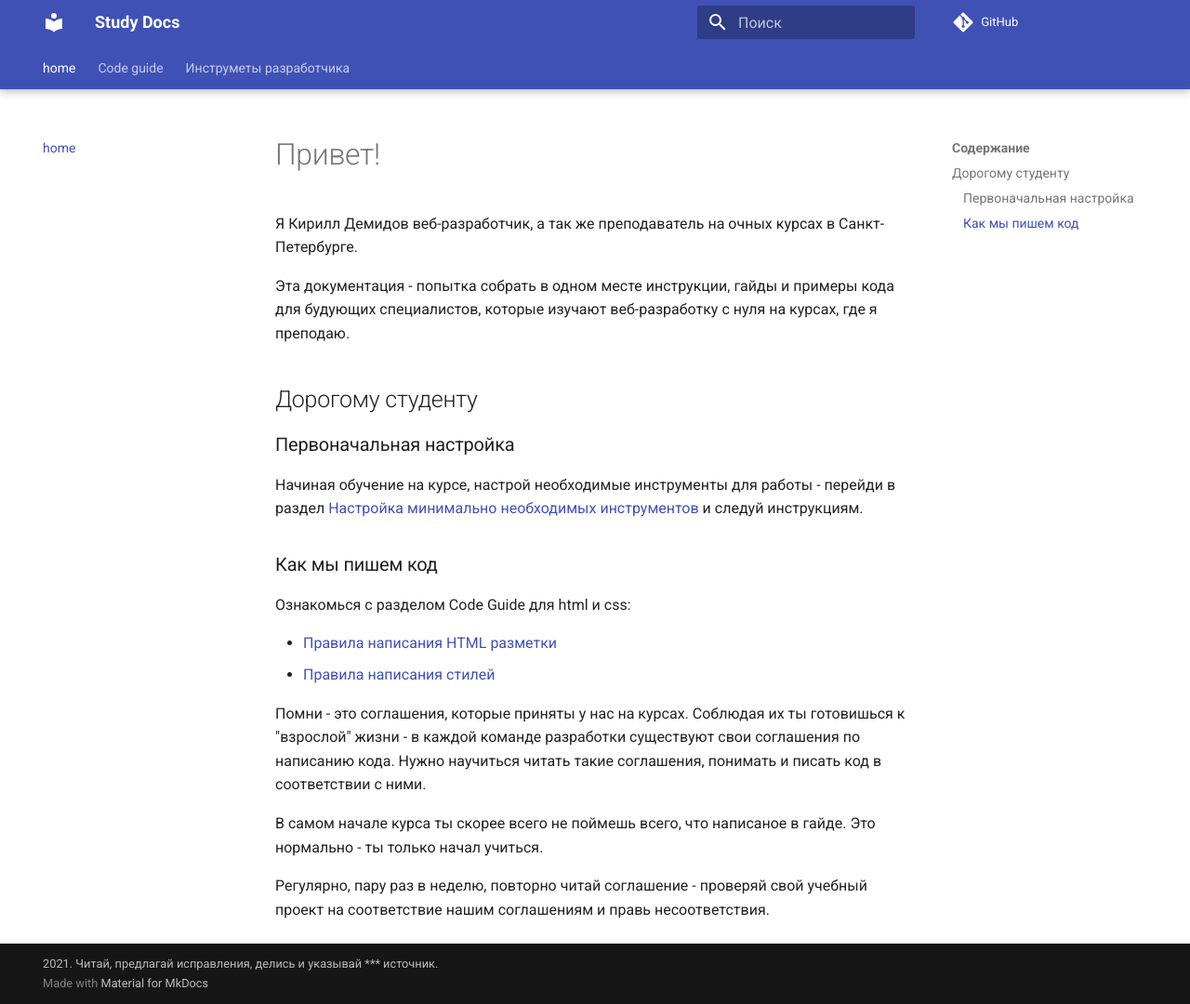
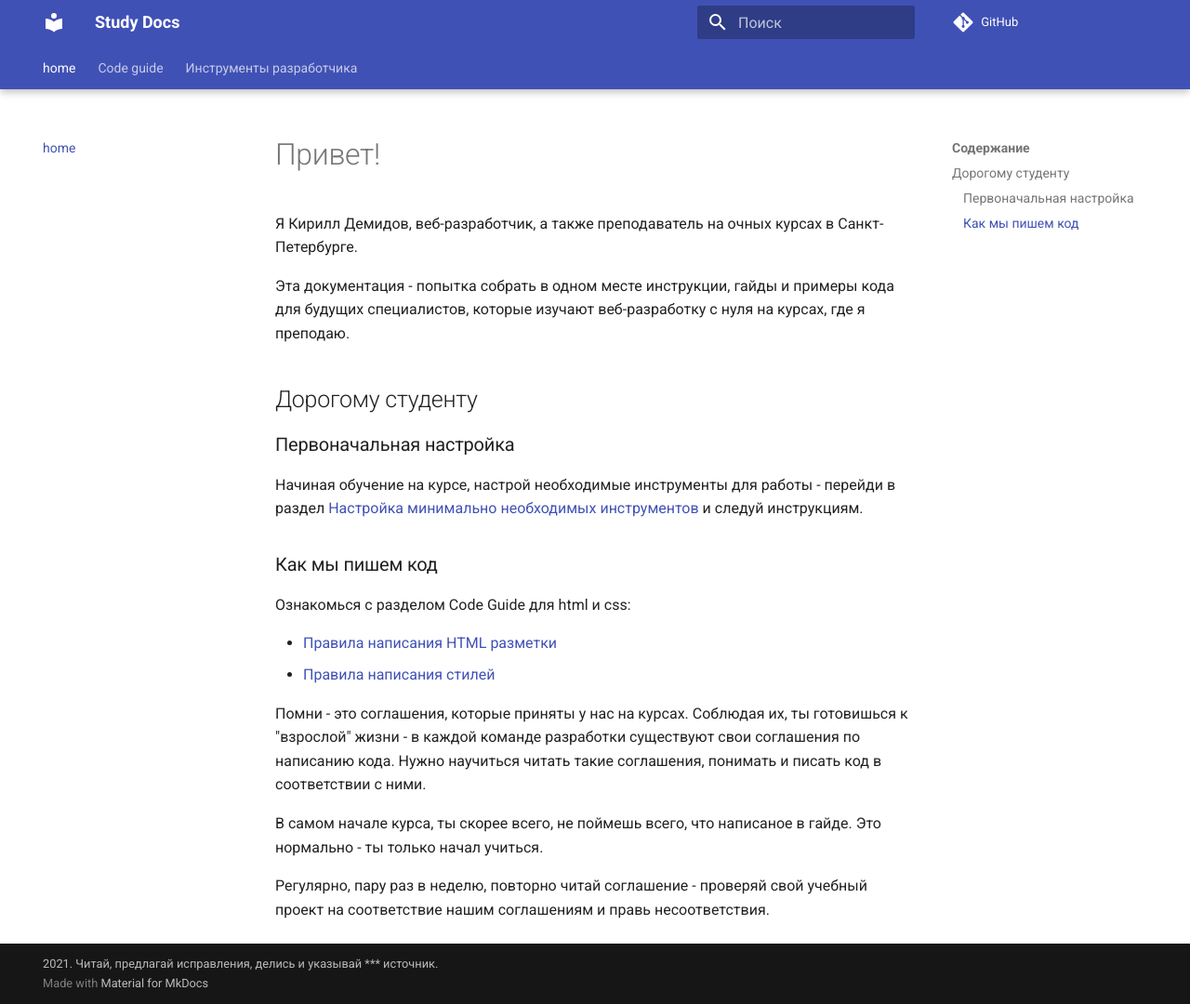
Before and after one commit to kaddem/docs, an MkDocs documentation site: the page built from docs/index.md, in a window 1280 px wide and 1080 px high. Shown: the whole window at 93% size. Built offline with MkDocs 1.6.1 and Material for MkDocs 9.7.7, drawn with Linux system fonts in a browser that asks for light colours; comment, search, counter and statistics services are not loaded.

Commit message:
Орфоргафия

```diff
--- a/docs/index.md
+++ b/docs/index.md
@@ -1,8 +1,8 @@
 # Привет!
 
-Я Кирилл Демидов веб-разработчик, а так же преподаватель на очных курсах в Санкт-Петербурге.
+Я Кирилл Демидов, веб-разработчик, а также преподаватель на очных курсах в Санкт-Петербурге.
 
-Эта документация - попытка собрать в одном месте инструкции, гайды и примеры кода для будующих специалистов, которые изучают веб-разработку с нуля на курсах, где я преподаю.
+Эта документация - попытка собрать в одном месте инструкции, гайды и примеры кода для будущих специалистов, которые изучают веб-разработку с нуля на курсах, где я преподаю.
 
 ## Дорогому студенту
 
@@ -16,8 +16,8 @@
 - [Правила написания HTML разметки](code-guide/02_html)
 - [Правила написания стилей](code-guide/03_css)
 
-Помни - это соглашения, которые приняты у нас на курсах. Соблюдая их ты готовишься к "взрослой" жизни - в каждой команде разработки существуют свои соглашения по написанию кода. Нужно научиться читать такие соглашения, понимать и писать код в соответствии с ними.
+Помни - это соглашения, которые приняты у нас на курсах. Соблюдая их, ты готовишься к "взрослой" жизни - в каждой команде разработки существуют свои соглашения по написанию кода. Нужно научиться читать такие соглашения, понимать и писать код в соответствии с ними.
 
-В самом начале курса ты скорее всего не поймешь всего, что написаное в гайде. Это нормально - ты только начал учиться.
+В самом начале курса, ты скорее всего, не поймешь всего, что написаное в гайде. Это нормально - ты только начал учиться.
 
 Регулярно, пару раз в неделю, повторно читай соглашение - проверяй свой учебный проект на соответствие нашим соглашениям и правь несоответствия.
--- a/mkdocs.yml
+++ b/mkdocs.yml
@@ -28,7 +28,7 @@ nav:
   - 'Code guide':
     - 'Правила написания HTML': 'code-guide/02_html.md'
     - 'Правила написания CSS': 'code-guide/03_css.md'
-  - 'Инструметы разработчика':
+  - 'Инструменты разработчика':
     - 'Настройка окружения': 'tools/settings.md'
     - 'Работа с Git': 'tools/git.md'
     - 'Настройка локального сервера на macOS': 'tools/local-server-mac.md'
```
Also changed, not shown: docs/code-guide/02_html.md (+3 -3 lines), docs/tools/settings.md (+1 -1 lines).
